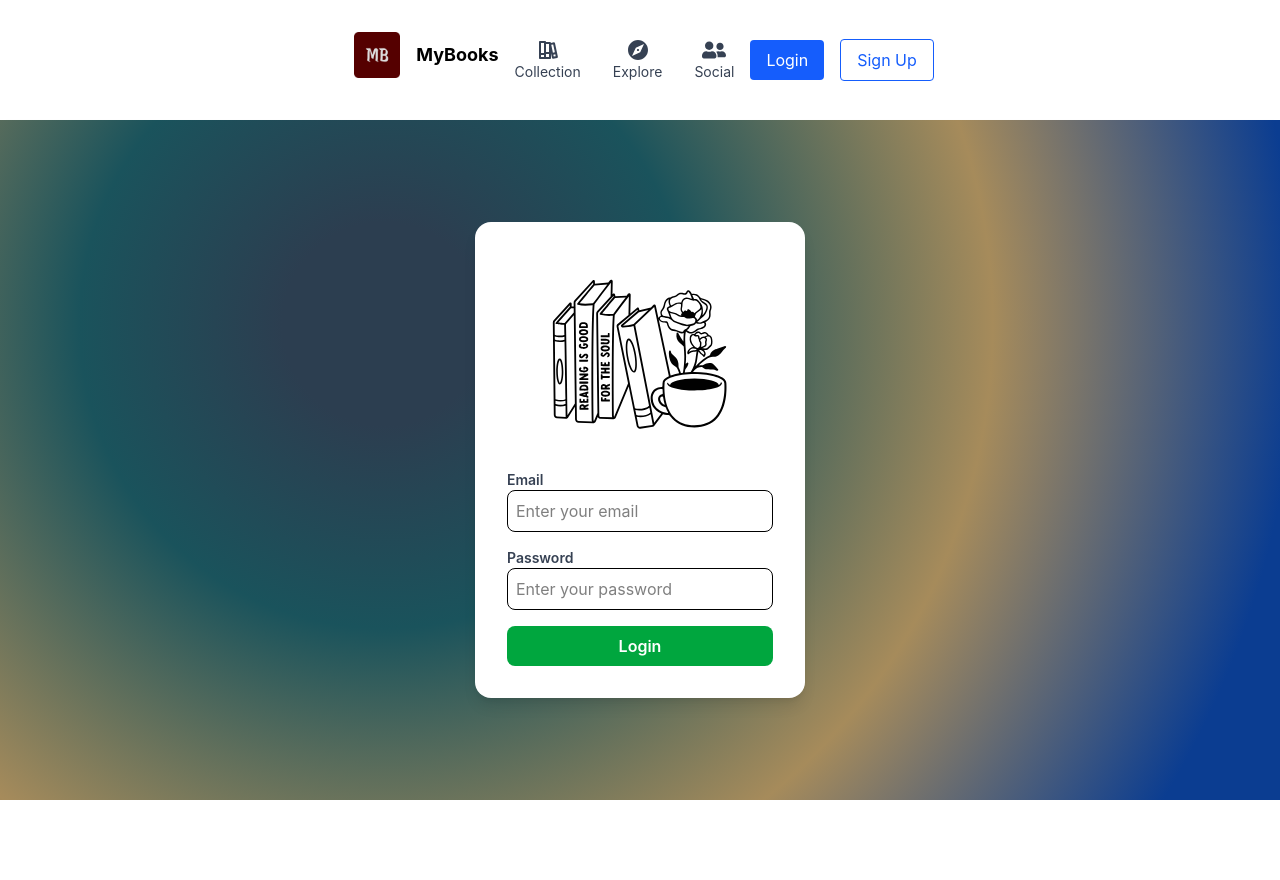
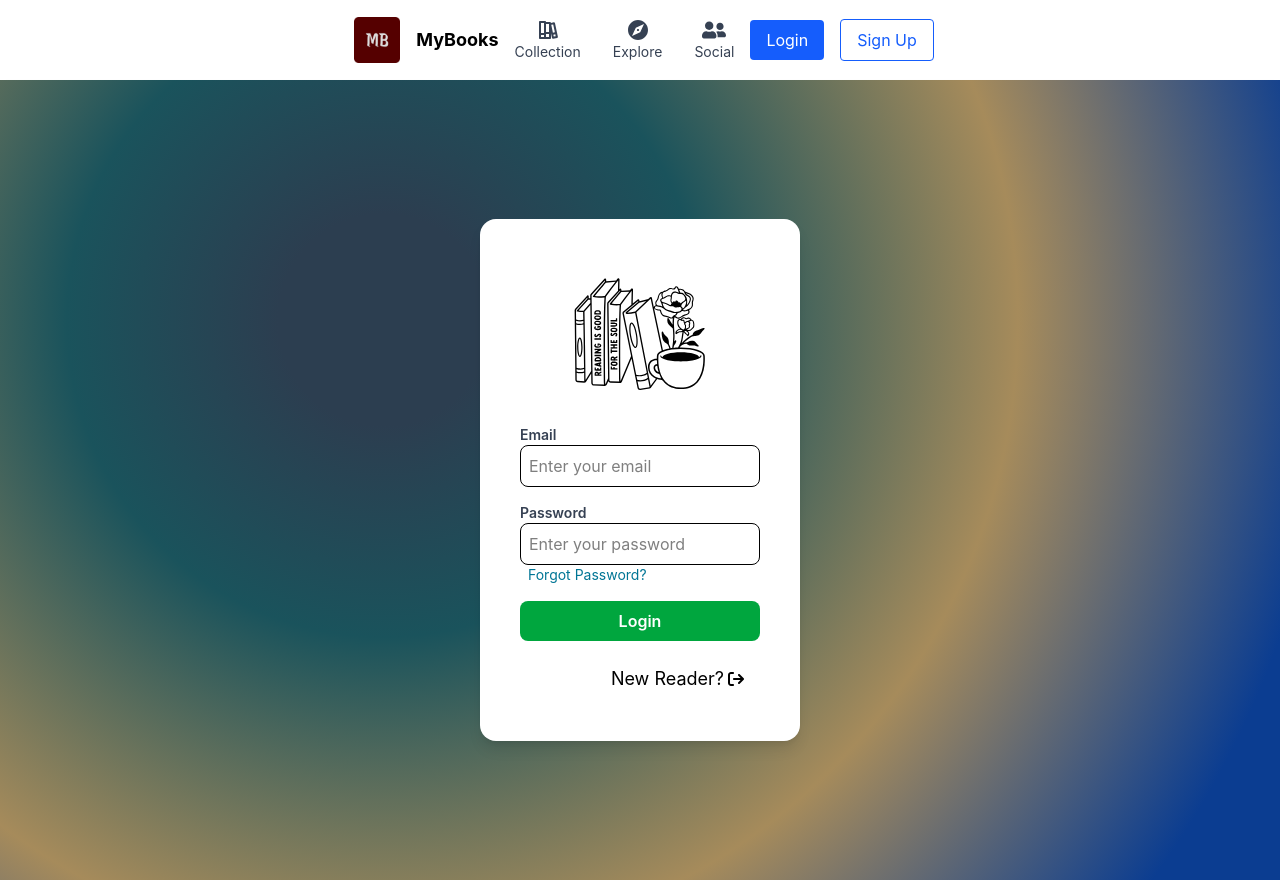
Before and after one commit to nicklparent/myBooks, a React (Vite) app in the folder web/: page /login in a window 1280 px wide. Before the commit the page ends 800 px from the top, so only its background shows below. Built offline with nearby package versions, Linux system fonts and the light colour scheme; no server answers.

Commit message:
header fixes

```diff
--- a/web/src/App.tsx
+++ b/web/src/App.tsx
@@ -4,6 +4,7 @@ import Header from './components/Header';
 import HomePage from './pages/HomePage';
 import ProfilePage from './pages/ProfilePage';
 import { LoginPage } from './pages/LoginPage';
+import { CreateAccount } from './pages/CreateAccountPage';
 
 export default function App(){
   return(
@@ -13,6 +14,7 @@ export default function App(){
         <Route path='/' element={<HomePage />} />
         <Route path='/profile' element={<ProfilePage />} />
         <Route path='/login' element={<LoginPage />} />
+        <Route path='/create-account' element={<CreateAccount />} />
       </Routes>
     </Router>
   );
--- a/web/src/assets/css/header.css
+++ b/web/src/assets/css/header.css
@@ -1,5 +1,6 @@
 .header{
     display: flex;
     justify-content: center;
-    height: 15dvh;
+    align-items: center;
+    height: 10dvh;
 }
--- a/web/src/components/Header.tsx
+++ b/web/src/components/Header.tsx
@@ -19,9 +19,9 @@ const Header: React.FC = () => {
   }, []);
 
   return (
-    <div className="header *:m-2 p-4 shadow-md bg-white">
+    <div className="header *:m-2 shadow-md">
       {/* logo & image */}
-      <div className="col-span-2 row-span-1">
+      <div className="">
         <div className="flex items-center">
           <Link to="/" className="flex items-center">
             <img
--- a/web/src/index.css
+++ b/web/src/index.css
@@ -14,13 +14,13 @@
     margin: var(--common-margin);
 }
 
-.my-input{
-    border: 0;
+.my-button{
     padding: var(--common-padding);
-    margin: var(--common-margin);
-    border-radius: var(--common-radius);
+    margin: 0 var(--common-margin);
 }
 
-.my-input:hover .my-input:current{
-    border: 0;
+.my-button:hover{
+    cursor: pointer;
+    box-shadow: 0.5rem;
+    text-decoration: underline;
 }
--- /dev/null
+++ b/web/src/pages/CreateAccountPage.tsx
@@ -0,0 +1,8 @@
+import React from 'react';
+
+export const CreateAccount: React.FC = () => {
+    return(
+        <>
+        </>
+    );
+}
--- a/web/src/pages/LoginPage.tsx
+++ b/web/src/pages/LoginPage.tsx
@@ -1,4 +1,5 @@
 import React, { useState } from "react";
+import { FaArrowRightFromBracket } from "react-icons/fa6";
 
 export const LoginPage: React.FC = () => {
   const [email, setEmail] = useState<string>("");
@@ -6,21 +7,21 @@ export const LoginPage: React.FC = () => {
 
   return (
     <div
-      className="flex justify-center items-center shadow-md"
+      className="flex justify-center items-center shadow-md min-h-screen w-full"
       style={{
-        height: "85dvh",
         background: "radial-gradient(circle at 30% 30%, #2C3E50 10%, #1A535C 30%, #A68B5B 60%, #0B3D91 90%)",
       }}
     >
-      <div className="flex flex-col items-center bg-white p-8 rounded-2xl shadow-lg">
-        <img src="/images/books.svg" width={200} alt="Books" className="mb-4" />
+      <div className="flex flex-col items-center bg-white p-6 md:p-10 rounded-2xl shadow-lg
+                      w-11/12 md:w-1/3 lg:w-1/4 h-auto md:h-1/3 lg:h-1/3">
+        <img src="/images/books.svg" width={150} md-width={200} alt="Books" className="mb-4" />
 
         <form className="flex flex-col gap-4 w-full">
           <div className="flex flex-col">
-            <label htmlFor="email-in" className="text-sm font-semibold text-gray-700">Email</label>
+            <label htmlFor="email" className="text-sm font-semibold text-gray-700">Email</label>
             <input
               type="email"
-              id="email-in"
+              id="email"
               value={email}
               onChange={(e) => setEmail(e.target.value)}
               className="p-2 border rounded-lg focus:outline-none focus:ring-2 focus:ring-blue-500"
@@ -40,6 +41,9 @@ export const LoginPage: React.FC = () => {
               placeholder="Enter your password"
               required
             />
+            <button className="flex justify-baseline my-button !p-0">
+              <p className="text-sm text-cyan-700">Forgot Password?</p>
+            </button>
           </div>
 
           <button
@@ -48,6 +52,15 @@ export const LoginPage: React.FC = () => {
           >
             Login
           </button>
+          <div className="w-full flex justify-end">
+            <button type="button"
+              className="my-button flex items-center gap-1"
+              onClick={() => window.location.href = "/create-account"}
+            >
+              <p className="text-lg">New Reader?</p>
+              <FaArrowRightFromBracket />
+            </button>
+          </div>
         </form>
       </div>
     </div>
```
